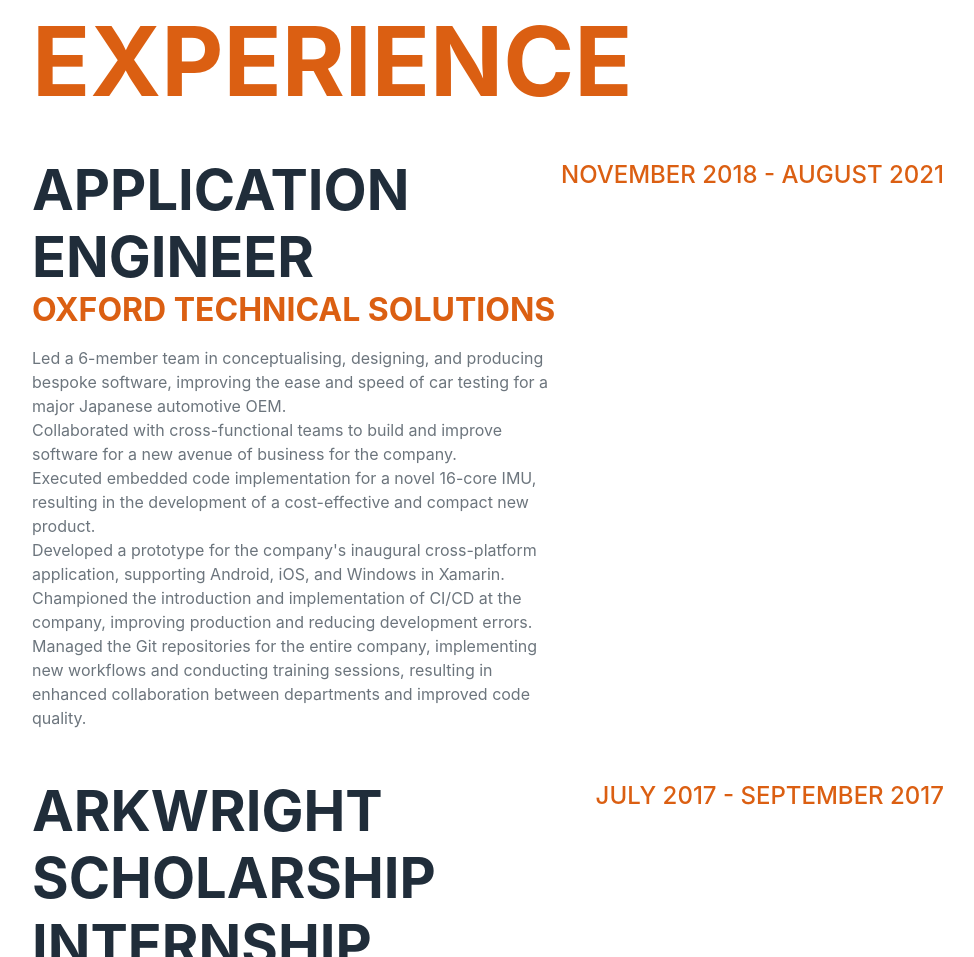
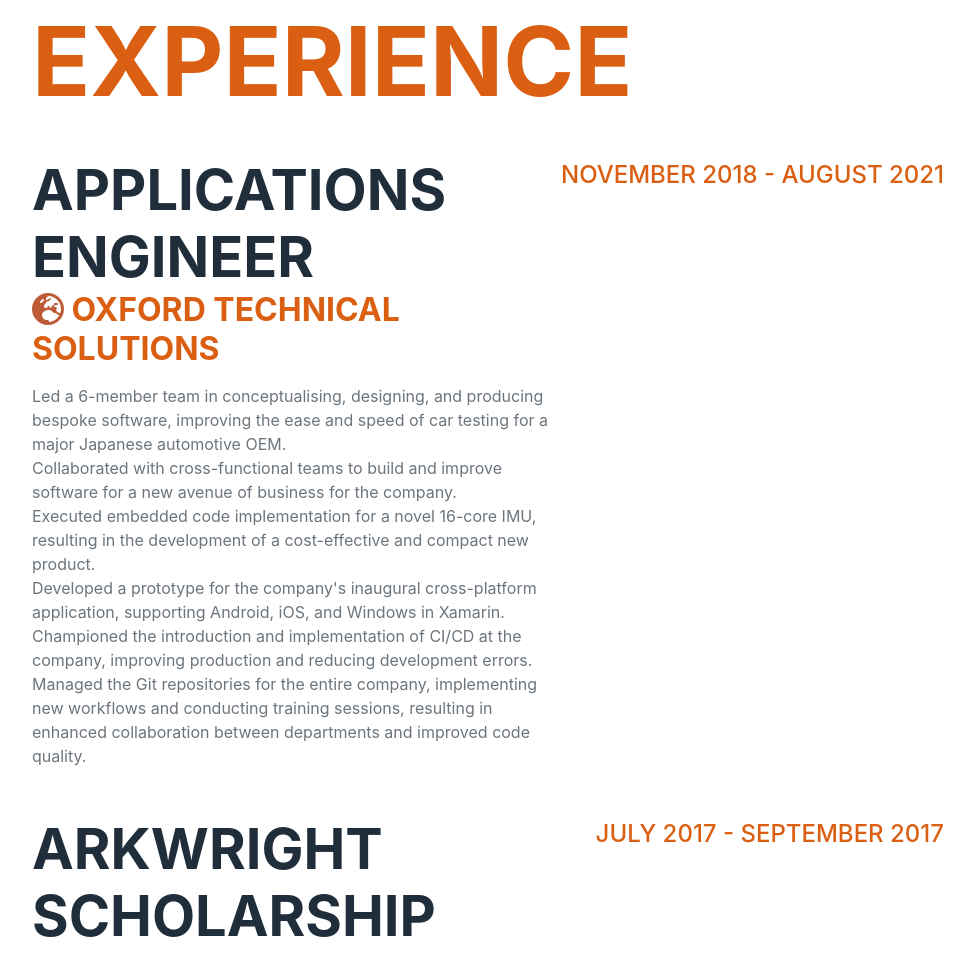
Before and after one commit to arjunppatel/arjunppatel.github.io, a plain HTML site: page index.html in a window 1280 px wide. Shown: the part 920-1877 px from the top of the page, without its empty margins (288-1262 px from the left). Drawn offline with nearby package versions, Linux system fonts and the light colour scheme; a web font is replaced by a local one.

Commit message:
linked to oxts website

```diff
--- a/index.html
+++ b/index.html
@@ -72,8 +72,11 @@
                     <h1 class="mb-5"><span class="text-primary">Experience</span></h1>
                     <div class="d-flex flex-column flex-md-row justify-content-between mb-5">
                         <div class="flex-grow-1">
-                            <h2 class="mb-0">Application Engineer</h2>
-                            <h3 class="mb-3"><span class="text-primary">Oxford Technical Solutions</span></h3>
+                            <h2 class="mb-0">Applications Engineer</h2>
+                            <h3 class="mb-3">
+								<a href="https://www.oxts.com/" target="_blank" rel="noopener noreferrer"><i class="fa-solid fa-earth-europe"></i></a>
+								<span class="text-primary">Oxford Technical Solutions</span>
+							</h3>
                             <div>
 								Led a 6-member team in conceptualising, designing, and producing bespoke software, improving the ease and speed of car testing for a major Japanese automotive OEM.
 								<br>Collaborated with cross-functional teams to build and improve software for a new avenue of business for the company.
```
